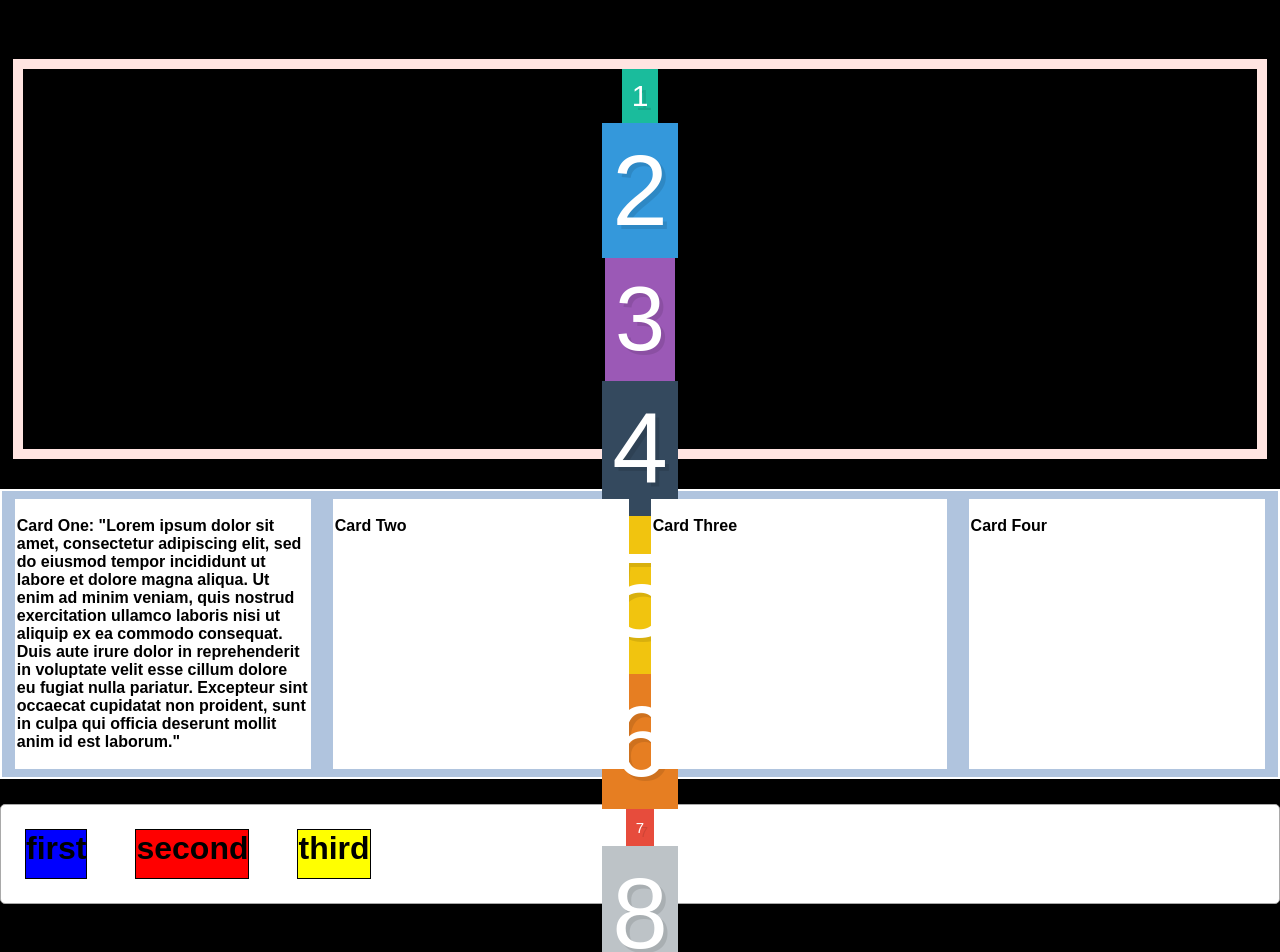
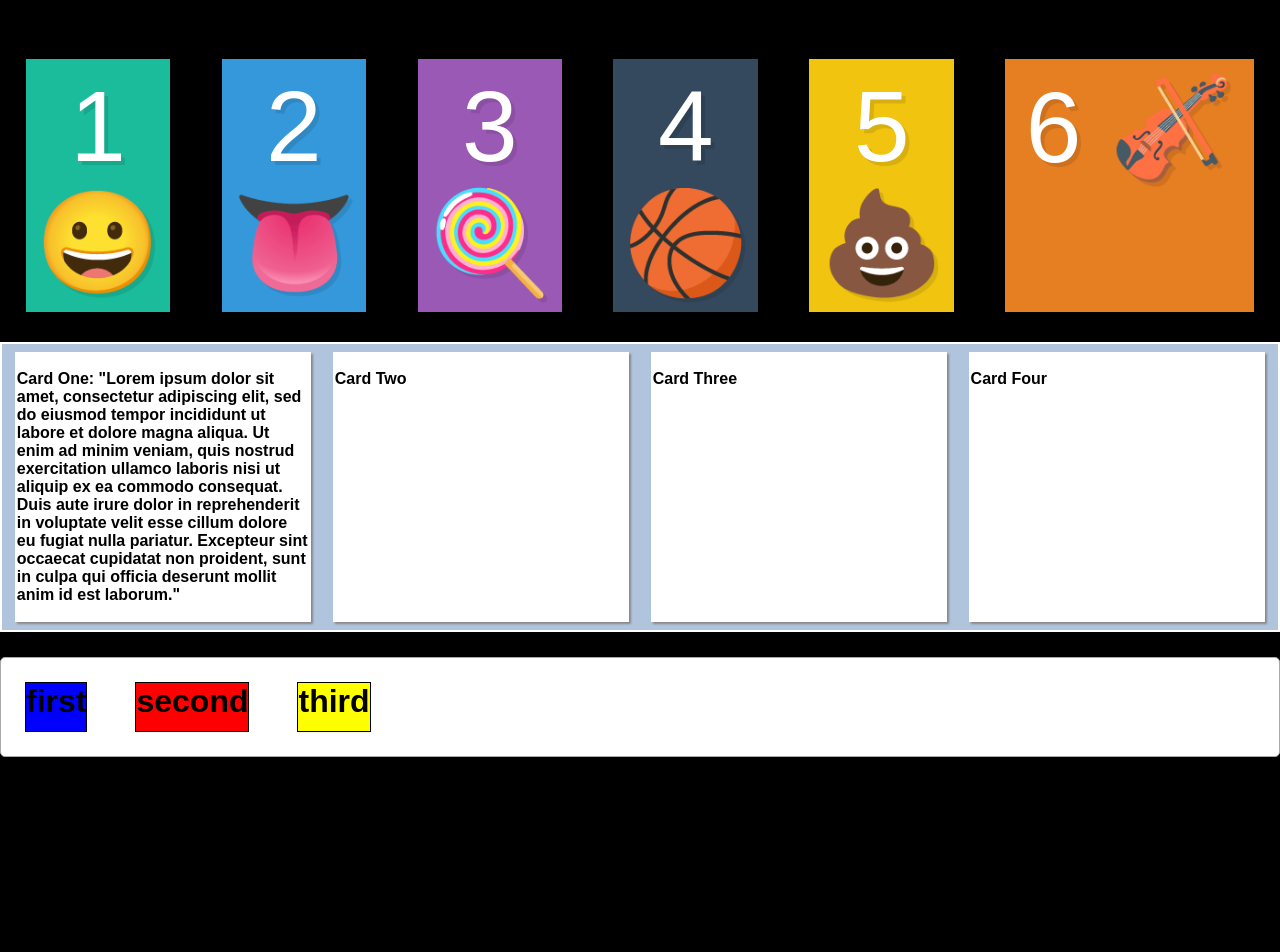
Before and after one commit to mlars84/flexbox-learnin, a website: page src/index.html in a window 1280 px wide. Shown: the part 360-1312 px from the top of the page. Drawn offline with Linux system fonts and the light colour scheme.

Commit message:
flex property

```diff
--- a/src/index.html
+++ b/src/index.html
@@ -12,16 +12,12 @@
     <h1>Flexbox Playground</h1>
   </header>
   <div class=container>
-    <div class="box box1">1</div>
-    <div class="box box2">2</div>
-    <div class="box box3">3</div>
-    <div class="box box4">4</div>
-    <div class="box box5">5</div>
-    <div class="box box6">6</div>
-    <div class="box box7">7</div>
-    <div class="box box8">8</div>
-    <div class="box box9">9</div>
-    <div class="box box10">10</div>
+    <div class="box box1">1 😀</div>
+    <div class="box box2">2 👅</div>
+    <div class="box box3">3 🍭</div>
+    <div class="box box4">4 🏀</div>
+    <div class="box box5">5 💩</div>
+    <div class="box box6">6 🎻</div>
   </div>
 
   <div class="centered">
--- a/src/style.css
+++ b/src/style.css
@@ -48,32 +48,26 @@ body {
 
 .container {
   display: flex;
-  border: 10px solid mistyrose;
-  height: 50vh;
-  align-items: center;
-  flex-direction: column;
-  margin: 1vh 1vw 1vh 1vw;
+}
+
+.box {
+  flex: 1;
+  margin: 0 2vw 0 2vw;
 }
 
 .box1 {
-  font-size: 30px;
+  flex: 2;
 }
 
-.box3 {
-  font-size: 90px;
+.box2 {
+  flex: 2;
 }
 
-.box5 {
-  font-size: 120px;
+.box6 {
+  flex: 4;
 }
 
-.box7 {
-  font-size: 15px;
-}
 
-.box9 {
-  font-size: 300px;
-}
 /* end flexbox.io stuff */
 
 
@@ -95,6 +89,7 @@ body {
   background: white;
   font-family: Arial, Helvetica, sans-serif;
   font-weight: bold;
+  box-shadow: 2px 2px 2px #888888;
 }
 
 @media screen and (min-width: 40em) {
```
Also changed, not shown: README.md.
